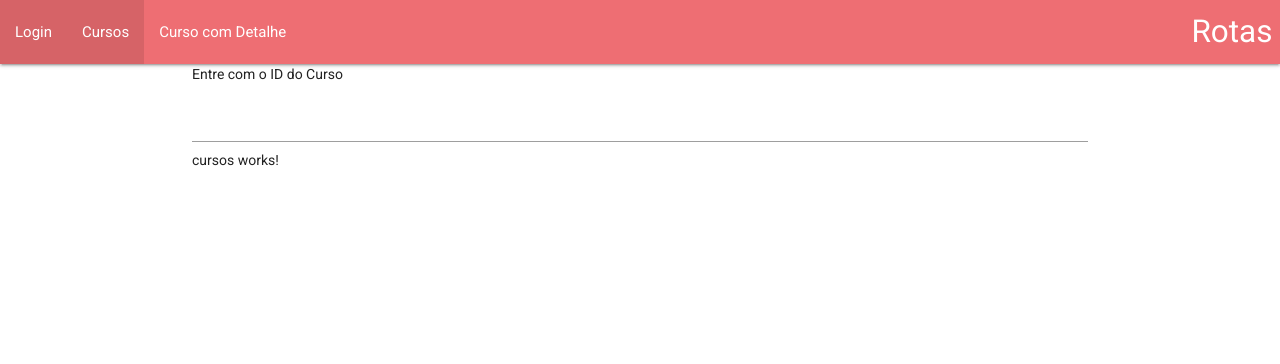
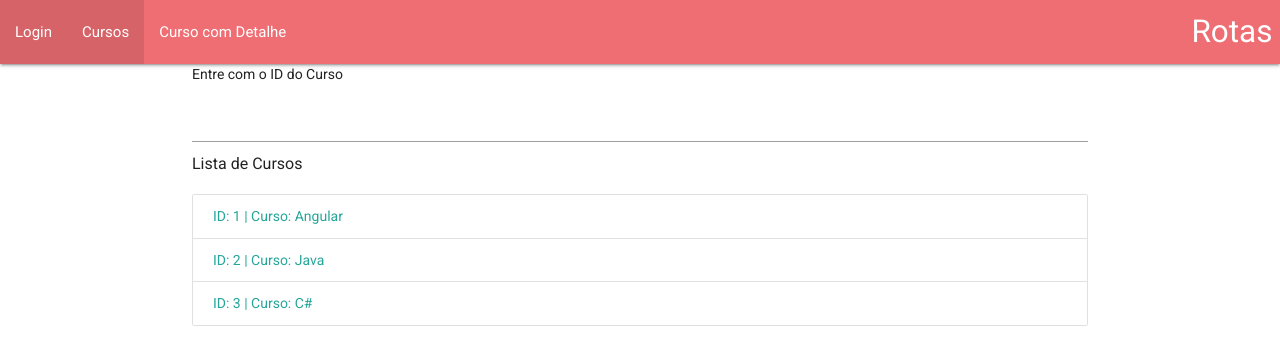
Before and after one commit to Tuliof210/CursoAngular-Estagio, an Angular app in the folder Rotas/: page /cursos in a window 1280 px wide. Shown: the top 364 px of the page. Built offline with nearby package versions, Linux system fonts and the light colour scheme.

Commit message:
Rotas Imperativas: Redirecionamento via código

```diff
--- a/Rotas/src/app/app.routing.ts
+++ b/Rotas/src/app/app.routing.ts
@@ -1,3 +1,4 @@
+import { CursoNaoencontradoComponent } from './curso-naoencontrado/curso-naoencontrado.component';
 import { Routes, RouterModule } from '@angular/router';
 import { ModuleWithProviders } from '@angular/core';
 
@@ -10,7 +11,8 @@ const APP_ROUTES: Routes = [
   { path: '', component: HomeComponent },
   { path: 'login', component: LoginComponent },
   { path: 'cursos', component: CursosComponent },
-  { path: 'curso/:id', component: CursoDetalheComponent }
+  { path: 'curso/:id', component: CursoDetalheComponent },
+  { path: 'notFound', component: CursoNaoencontradoComponent}
 ];
 
 export const Routing: ModuleWithProviders = RouterModule.forRoot(APP_ROUTES);
--- a/Rotas/src/app/curso-detalhe/curso-detalhe.component.html
+++ b/Rotas/src/app/curso-detalhe/curso-detalhe.component.html
@@ -1 +1,2 @@
 <p>ID: {{ id }}</p>
+<p>Curso: {{ curso?.nome }}</p>
--- a/Rotas/src/app/curso-detalhe/curso-detalhe.component.ts
+++ b/Rotas/src/app/curso-detalhe/curso-detalhe.component.ts
@@ -1,5 +1,8 @@
 import { Component, OnInit } from '@angular/core';
-import { ActivatedRoute } from '@angular/router';
+
+import { CursosService } from './../cursos/cursos.service';
+import { ActivatedRoute, Router } from '@angular/router';
+import { Subscription } from 'rxjs';
 
 @Component({
   selector: 'app-curso-detalhe',
@@ -8,14 +11,33 @@ import { ActivatedRoute } from '@angular/router';
 })
 export class CursoDetalheComponent implements OnInit {
 
-  id: string;
+  id: number;
+  inscricao: Subscription;
 
-  constructor(private route: ActivatedRoute) {
-    // tslint:disable-next-line: no-string-literal
-    this.id = this.route.snapshot.params['id'];
+  curso: any;
+
+  constructor(
+    private route: ActivatedRoute,
+    private cursosService: CursosService,
+    private router: Router
+  ) {}
+
+  ngOnInit(): void {
+    this.inscricao = this.route.params.subscribe((params: any) => {
+      // tslint:disable-next-line: no-string-literal
+      this.id = params['id'];
+
+      this.curso = this.cursosService.getCurso(this.id);
+
+      if (this.curso == null) {
+        this.router.navigate(['/notFound']);
+      }
+
+    });
   }
 
-  ngOnInit(): void {
+  // tslint:disable-next-line: use-lifecycle-interface
+  ngOnDestroy(): void {
+    this.inscricao.unsubscribe();
   }
-
 }
--- /dev/null
+++ b/Rotas/src/app/curso-naoencontrado/curso-naoencontrado.component.html
@@ -0,0 +1 @@
+<p>curso-naoencontrado works!</p>
--- /dev/null
+++ b/Rotas/src/app/curso-naoencontrado/curso-naoencontrado.component.ts
@@ -0,0 +1,15 @@
+import { Component, OnInit } from '@angular/core';
+
+@Component({
+  selector: 'app-curso-naoencontrado',
+  templateUrl: './curso-naoencontrado.component.html',
+  styleUrls: ['./curso-naoencontrado.component.css']
+})
+export class CursoNaoencontradoComponent implements OnInit {
+
+  constructor() { }
+
+  ngOnInit(): void {
+  }
+
+}
--- a/Rotas/src/app/cursos/cursos.component.html
+++ b/Rotas/src/app/cursos/cursos.component.html
@@ -1 +1,4 @@
-<p>cursos works!</p>
+<h3>Lista de Cursos</h3>
+<div class="collection">
+  <a class="collection-item" [routerLink]="['/curso',item.id]" *ngFor="let item of cursos">ID: {{ item.id }} | Curso: {{ item.nome }}</a>
+</div>
--- a/Rotas/src/app/cursos/cursos.component.ts
+++ b/Rotas/src/app/cursos/cursos.component.ts
@@ -1,4 +1,6 @@
 import { Component, OnInit } from '@angular/core';
+
+import { CursosService } from './cursos.service';
 
 @Component({
   selector: 'app-cursos',
@@ -7,9 +9,13 @@ import { Component, OnInit } from '@angular/core';
 })
 export class CursosComponent implements OnInit {
 
-  constructor() { }
+  cursos: any[];
+
+  constructor(private cursosService: CursosService) { }
 
   ngOnInit(): void {
+    this.cursos = this.cursosService.getCursos();
+    console.log(this.cursos);
   }
 
 }
--- /dev/null
+++ b/Rotas/src/app/cursos/cursos.service.ts
@@ -0,0 +1,28 @@
+import { Injectable } from '@angular/core';
+
+@Injectable({
+  providedIn: 'root'
+})
+export class CursosService {
+
+  getCursos() {
+    return[
+      { id: 1, nome: 'Angular' },
+      { id: 2, nome: 'Java' },
+      { id: 3, nome: 'C#' }
+    ];
+  }
+
+  getCurso(id: number) {
+    let cursos = this.getCursos();
+
+    for (let c of cursos) {
+      if (c.id == id) {
+        return c;
+      }
+    }
+    return null;
+  }
+
+  constructor() { }
+}
```
Also changed, not shown: Rotas/src/app/app.module.ts (+6 -2 lines), Rotas/src/app/curso-naoencontrado/curso-naoencontrado.component.css (added), 2 other files (tests, documents, lock files or other folders).
